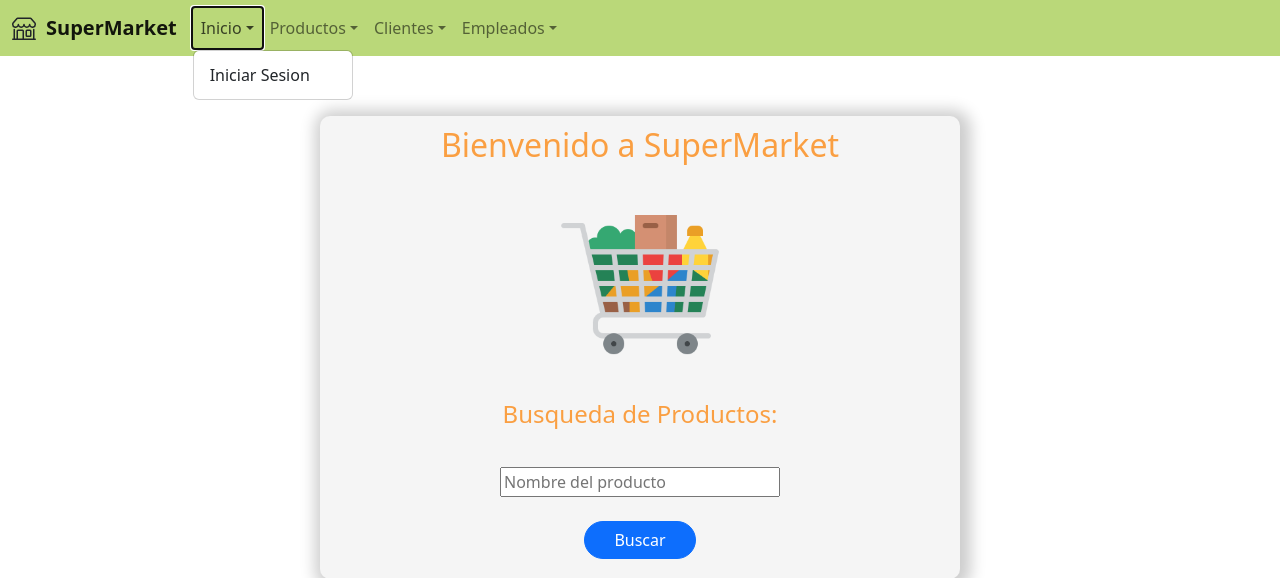
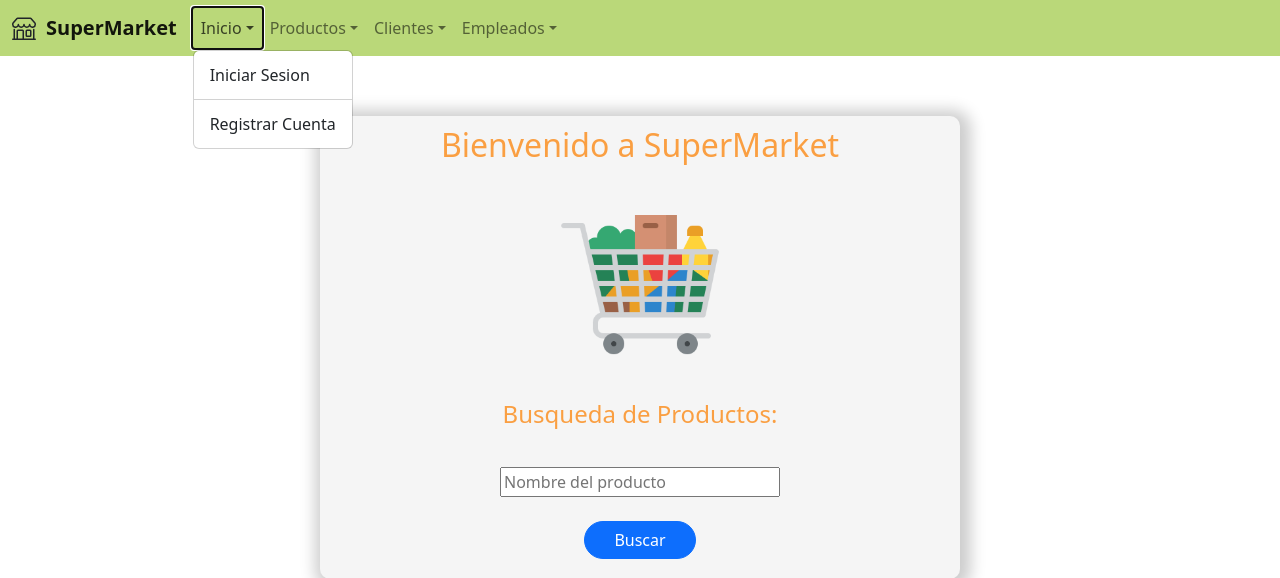
Before and after one commit to ItzaeRb/Entrega1_Rivera-Acurso, a Django app: page /SuperMarket/ in a window 1280 px wide, after a click on "Inicio". Shown: the top 578 px of the page. Run offline with Django 4.2, Linux system fonts and the light colour scheme; some libraries are stand-ins or nearby versions.

Commit message:
se agrega menu desplegable registrar cuenta

```diff
--- a/SuperMarket/template/home.html
+++ b/SuperMarket/template/home.html
@@ -36,6 +36,8 @@
                 <a class="nav-link dropdown-toggle" aria-current="page" data-bs-toggle="dropdown" aria-expanded="false" href="/SuperMarket/inicio">Inicio</a>
                 <ul class="dropdown-menu">
                   <li><a class="dropdown-item" href="/SuperMarket/login">Iniciar Sesion</a></li>
+                  <div class="dropdown-divider"></div>
+                  <li><a class="dropdown-item" href="/SuperMarket/registro">Registrar Cuenta</a></li>
                 </ul>
               </li>
 
```
